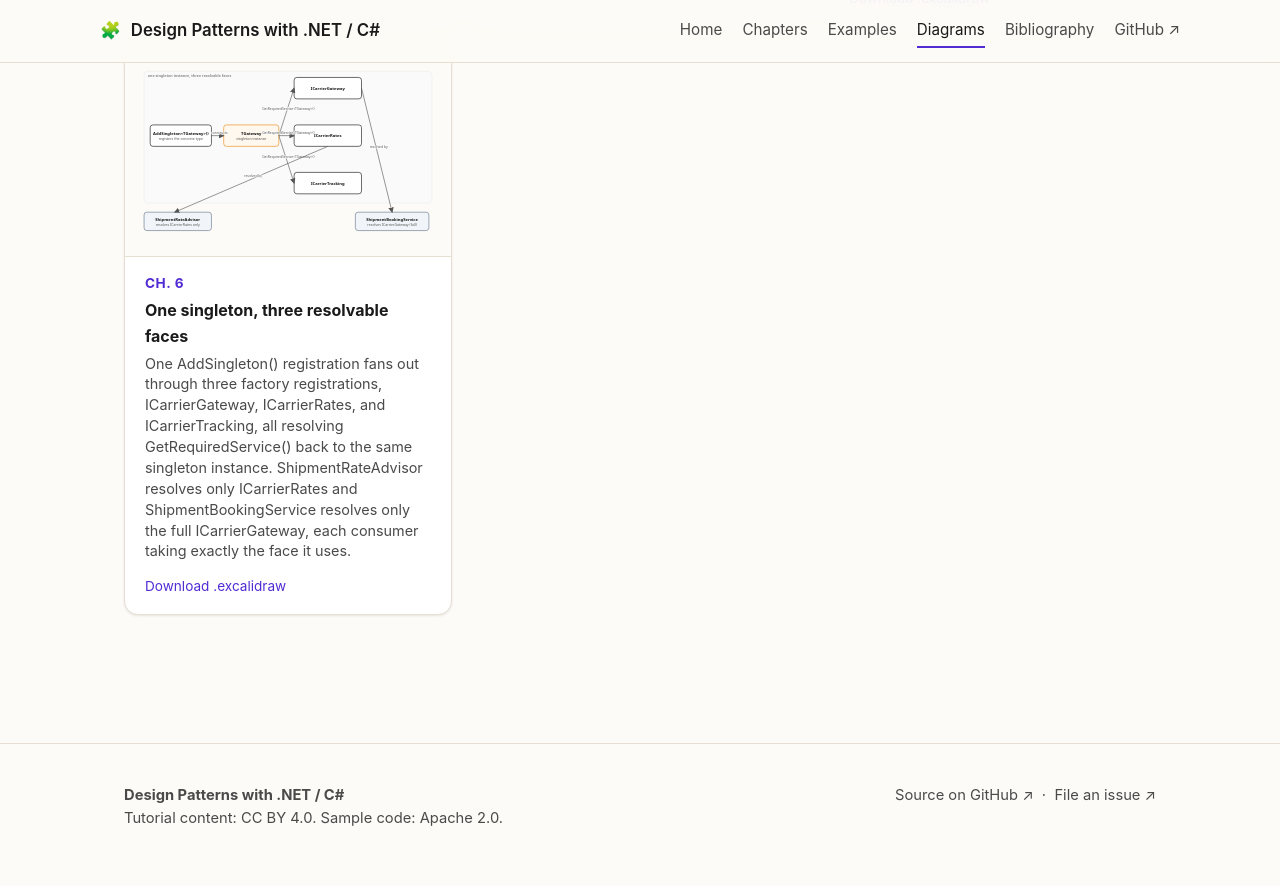
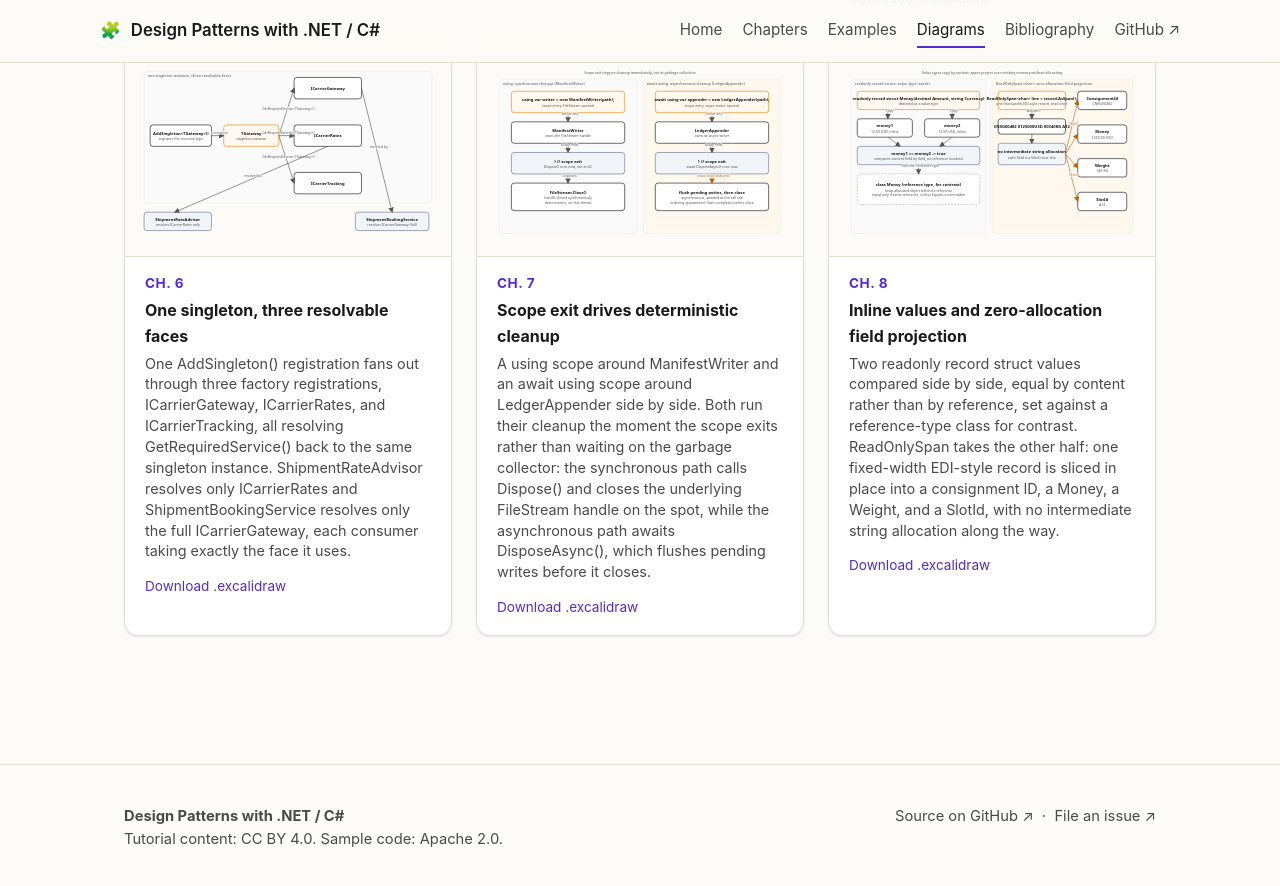
Before and after one commit to patterncatalyst/csharp-design-patterns, a Jekyll site: the page built from diagrams.html, in a window 1280 px wide and 900 px high, scrolled down 2053 px. Shown: the top 886 px of the window. Built offline with Jekyll 4.4.1, drawn with Linux system fonts in a browser that asks for light colours.

Commit message:
docs(r04): ch7-8 primary diagrams + diagrams.yml entries

```diff
--- a/_data/diagrams.yml
+++ b/_data/diagrams.yml
@@ -101,3 +101,25 @@
     instance. ShipmentRateAdvisor resolves only ICarrierRates and
     ShipmentBookingService resolves only the full ICarrierGateway, each
     consumer taking exactly the face it uses.
+
+- name: 07-dispose-and-iasyncdisposable
+  section: "Ch. 7"
+  title: Scope exit drives deterministic cleanup
+  caption: >-
+    A using scope around ManifestWriter and an await using scope around
+    LedgerAppender side by side. Both run their cleanup the moment the scope
+    exits rather than waiting on the garbage collector: the synchronous path
+    calls Dispose() and closes the underlying FileStream handle on the spot,
+    while the asynchronous path awaits DisposeAsync(), which flushes pending
+    writes before it closes.
+
+- name: 08-value-types-struct-span
+  section: "Ch. 8"
+  title: Inline values and zero-allocation field projection
+  caption: >-
+    Two readonly record struct values compared side by side, equal by
+    content rather than by reference, set against a reference-type class for
+    contrast. ReadOnlySpan<char> takes the other half: one fixed-width
+    EDI-style record is sliced in place into a consignment ID, a Money, a
+    Weight, and a SlotId, with no intermediate string allocation along the
+    way.
```
Also changed, not shown: diagrams/07-dispose-and-iasyncdisposable.svg (added), diagrams/08-value-types-struct-span.svg (added), 2 other files.
